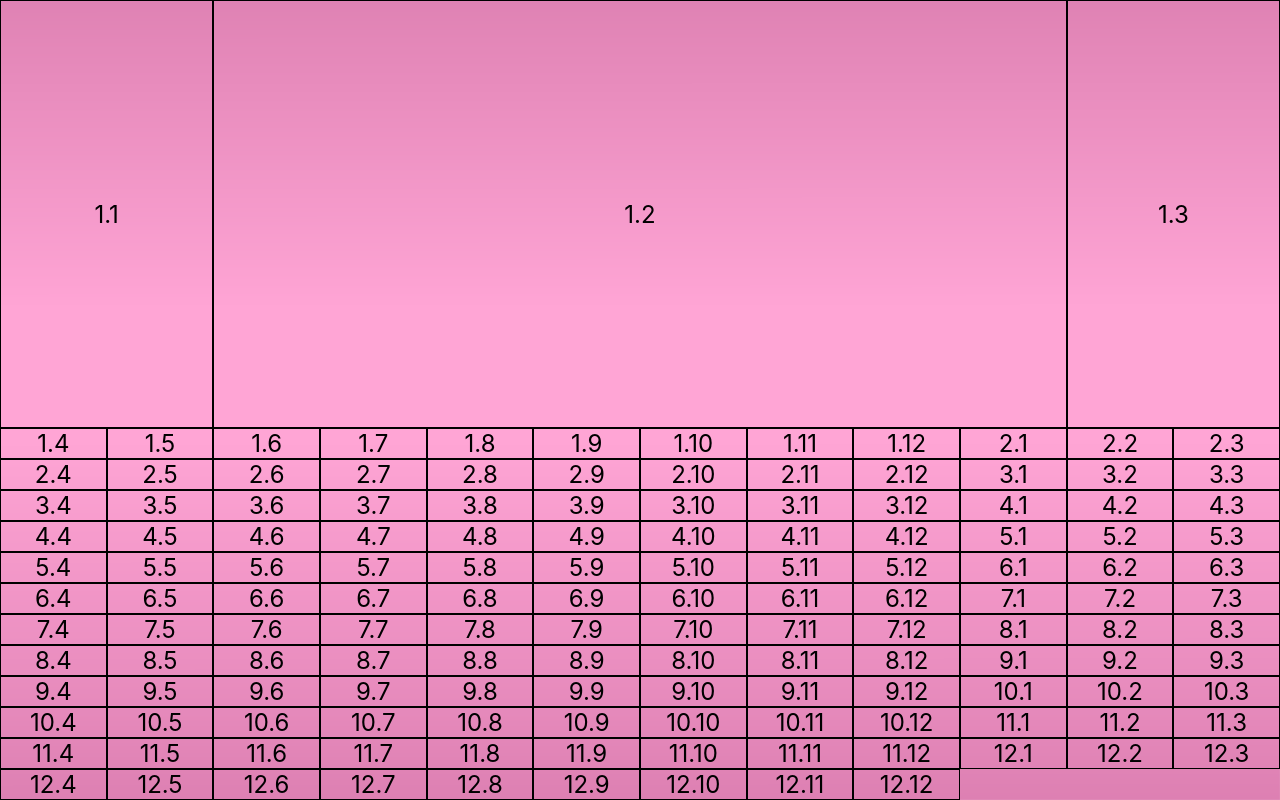
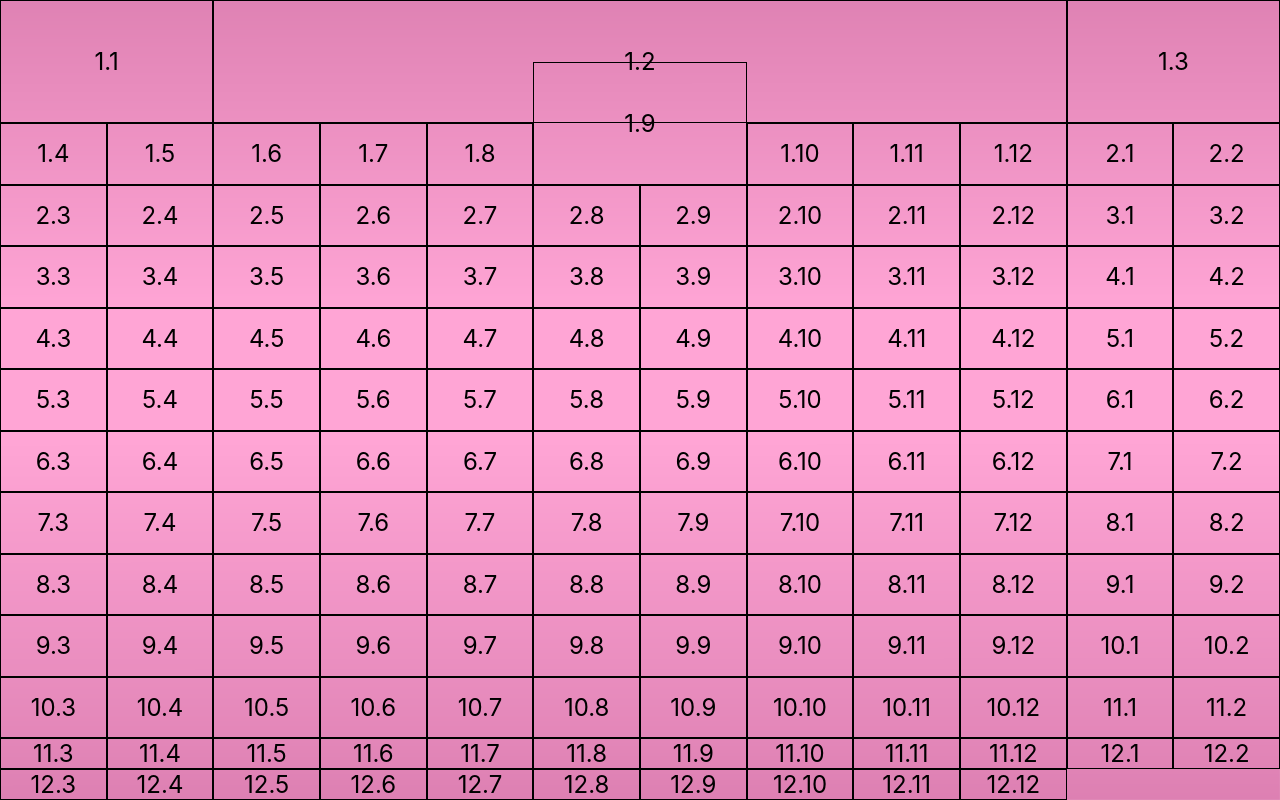
Before and after one commit to berryjm/my-app, a React (Create React App) app: page / in a window 1280 px wide. Built offline with nearby package versions, Linux system fonts and the light colour scheme.

Commit message:
Grid v1, bg logo

```diff
--- a/src/App.css
+++ b/src/App.css
@@ -14,17 +14,22 @@
 
 item:first-child {
   grid-column: 1 / 3; /* span from grid column line 1 to 3 (i.e., span 2 columns) */
-  grid-row: 1 / 14;
+  grid-row: 1 / 3;
 }
 
 item:nth-child(2) {
   grid-column: 3 / 11; /* span from grid column line 1 to 3 (i.e., span 2 columns) */
-  grid-row: 1 / 14;
+  grid-row: 1 / 3;
 }
 
 item:nth-child(3) {
   grid-column: 11 / 13; /* span from grid column line 1 to 3 (i.e., span 2 columns) */
-  grid-row: 1 / 14;
+  grid-row: 1 / 3;
+}
+
+item:nth-child(9) {
+  grid-column: 6 / 8; /* span from grid column line 1 to 3 (i.e., span 2 columns) */
+  grid-row: 2 / 4;
 }
 
 /* non-essential decorative styles */
```
